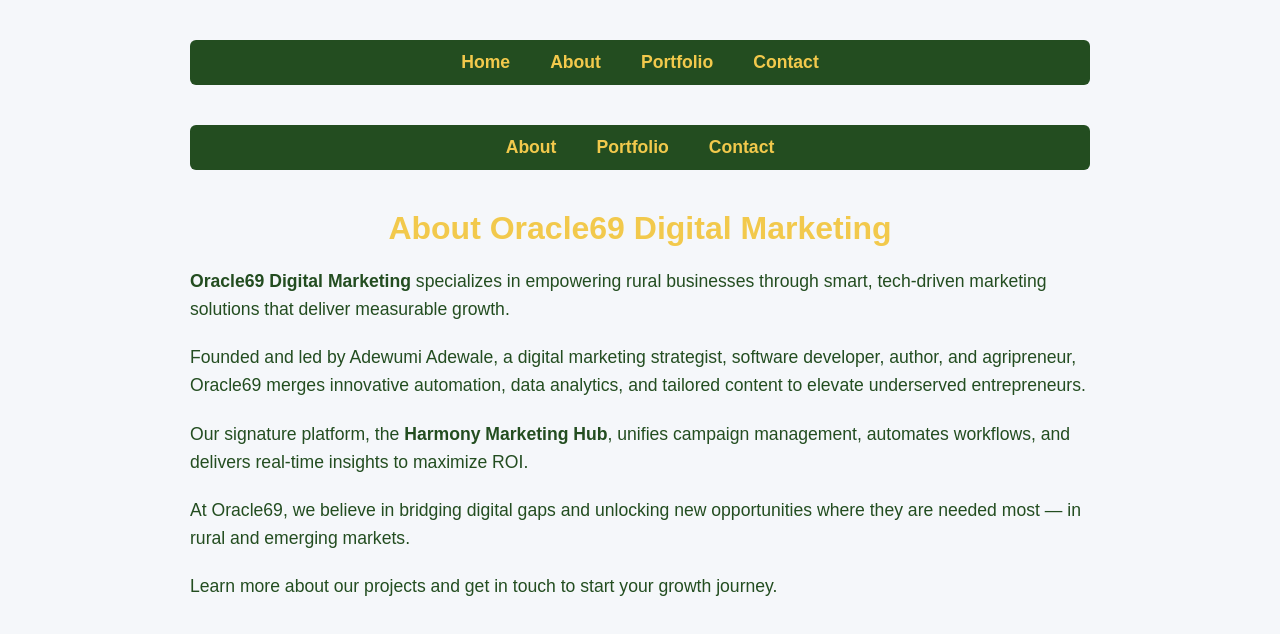
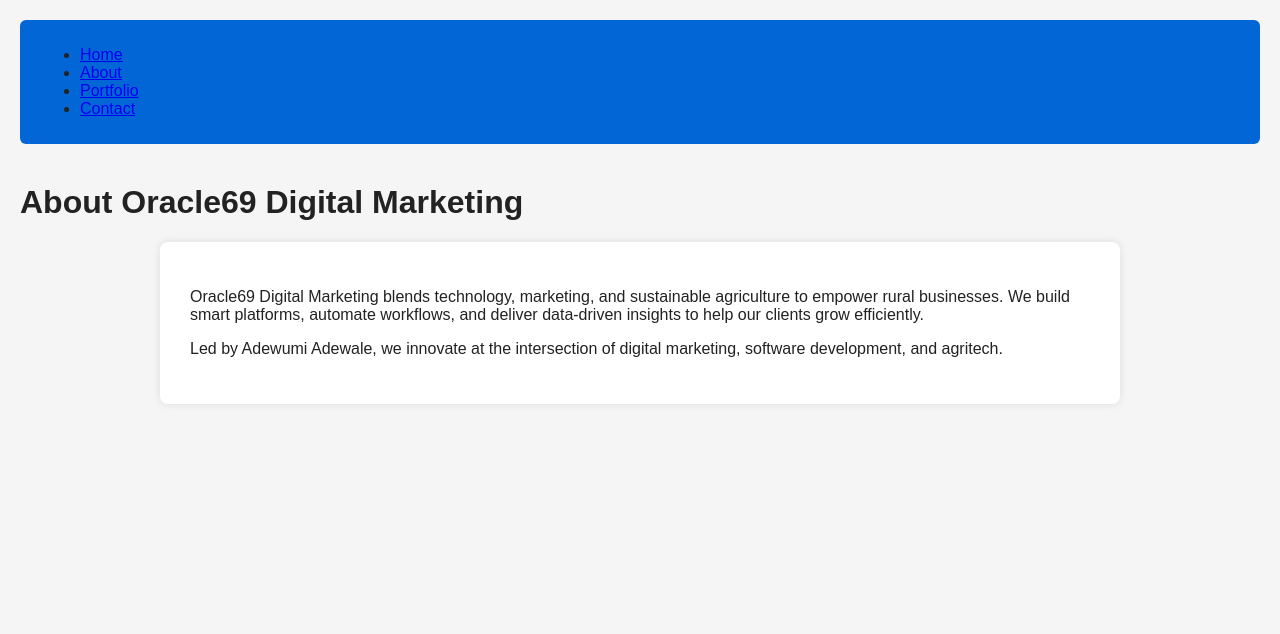
Before and after one commit to Oracle69digitalmarketing/oracle69digitalmarketing.github.io, a plain HTML site: page about.html in a window 1280 px wide. Drawn offline with Linux system fonts and the light colour scheme.

Commit message:
Update about.html

```diff
--- a/about.html
+++ b/about.html
@@ -1,107 +1,28 @@
 <!DOCTYPE html>
 <html lang="en">
 <head>
-  <meta charset="UTF-8" />
-  <meta name="viewport" content="width=device-width, initial-scale=1" />
-  <title>About Oracle69 Digital Marketing</title>
-  <style>
-    body {
-      font-family: Arial, sans-serif;
-      background: #f5f7fa;
-      color: #234d20; /* deep green */
-      margin: 0; padding: 40px 20px;
-      max-width: 900px;
-      margin-left: auto;
-      margin-right: auto;
-    }
-    h1 {
-      color: #f2c94c; /* yellow */
-      text-align: center;
-      margin-bottom: 20px;
-      font-weight: 700;
-    }
-    p {
-      line-height: 1.6;
-      font-size: 1.1rem;
-      margin-bottom: 20px;
-    }
-    strong {
-      color: #234d20;
-    }
-    a {
-      color: #234d20;
-      text-decoration: none;
-      font-weight: 700;
-    }
-    a:hover {
-      color: #f2c94c;
-      text-decoration: underline;
-    }
-    nav {
-      background: #234d20; /* deep green */
-      padding: 12px 30px;
-      border-radius: 6px;
-      margin-bottom: 40px;
-    }
-    .nav-menu {
-      display: flex;
-      justify-content: center;
-      list-style: none;
-      margin: 0; padding: 0;
-    }
-    .nav-menu li {
-      margin: 0 20px;
-    }
-    .nav-menu a {
-      color: #f2c94c; /* yellow */
-      font-weight: 700;
-      font-size: 1.1rem;
-      text-decoration: none;
-      transition: color 0.3s ease;
-    }
-    .nav-menu a:hover,
-    .nav-menu a:focus {
-      color: #d4b91f;
-      text-decoration: underline;
-      outline: none;
-    }
-  </style>
+<meta charset="UTF-8" />
+<meta name="viewport" content="width=device-width, initial-scale=1" />
+<title>About - Oracle69 Digital Marketing</title>
+<link rel="stylesheet" href="style.css" />
 </head>
 <body>
-  <body>
-  <!-- Common Nav -->
-  <nav>
-    <ul class="nav-menu">
-      <li><a href="index.html">Home</a></li>
-      <li><a href="about.html">About</a></li>
-      <li><a href="portfolio.html">Portfolio</a></li>
-      <li><a href="contact.html">Contact</a></li>
+  <nav class="main-nav">
+    <ul>
+      <li><a href="index.html" class="nav-link">Home</a></li>
+      <li><a href="about.html" class="nav-link active">About</a></li>
+      <li><a href="portfolio.html" class="nav-link">Portfolio</a></li>
+      <li><a href="contact.html" class="nav-link">Contact</a></li>
     </ul>
   </nav>
 
-  <!-- Page-specific content below -->
-  <main>
-    <!-- Your page content here -->
-  </main>
-</body>
-  <nav>
-    <ul class="nav-menu">
-      <li><a href="about.html">About</a></li>
-      <li><a href="portfolio.html">Portfolio</a></li>
-      <li><a href="contact.html">Contact</a></li>
-    </ul>
-  </nav>
+  <header>
+    <h1>About Oracle69 Digital Marketing</h1>
+  </header>
 
-  <h1>About Oracle69 Digital Marketing</h1>
-
-  <p><strong>Oracle69 Digital Marketing</strong> specializes in empowering rural businesses through smart, tech-driven marketing solutions that deliver measurable growth.</p>
-
-  <p>Founded and led by Adewumi Adewale, a digital marketing strategist, software developer, author, and agripreneur, Oracle69 merges innovative automation, data analytics, and tailored content to elevate underserved entrepreneurs.</p>
-
-  <p>Our signature platform, the <strong>Harmony Marketing Hub</strong>, unifies campaign management, automates workflows, and delivers real-time insights to maximize ROI.</p>
-
-  <p>At Oracle69, we believe in bridging digital gaps and unlocking new opportunities where they are needed most — in rural and emerging markets.</p>
-
-  <p>Learn more about our projects and get in touch to start your growth journey.</p>
+  <section class="content">
+    <p>Oracle69 Digital Marketing blends technology, marketing, and sustainable agriculture to empower rural businesses. We build smart platforms, automate workflows, and deliver data-driven insights to help our clients grow efficiently.</p>
+    <p>Led by Adewumi Adewale, we innovate at the intersection of digital marketing, software development, and agritech.</p>
+  </section>
 </body>
 </html>
```
